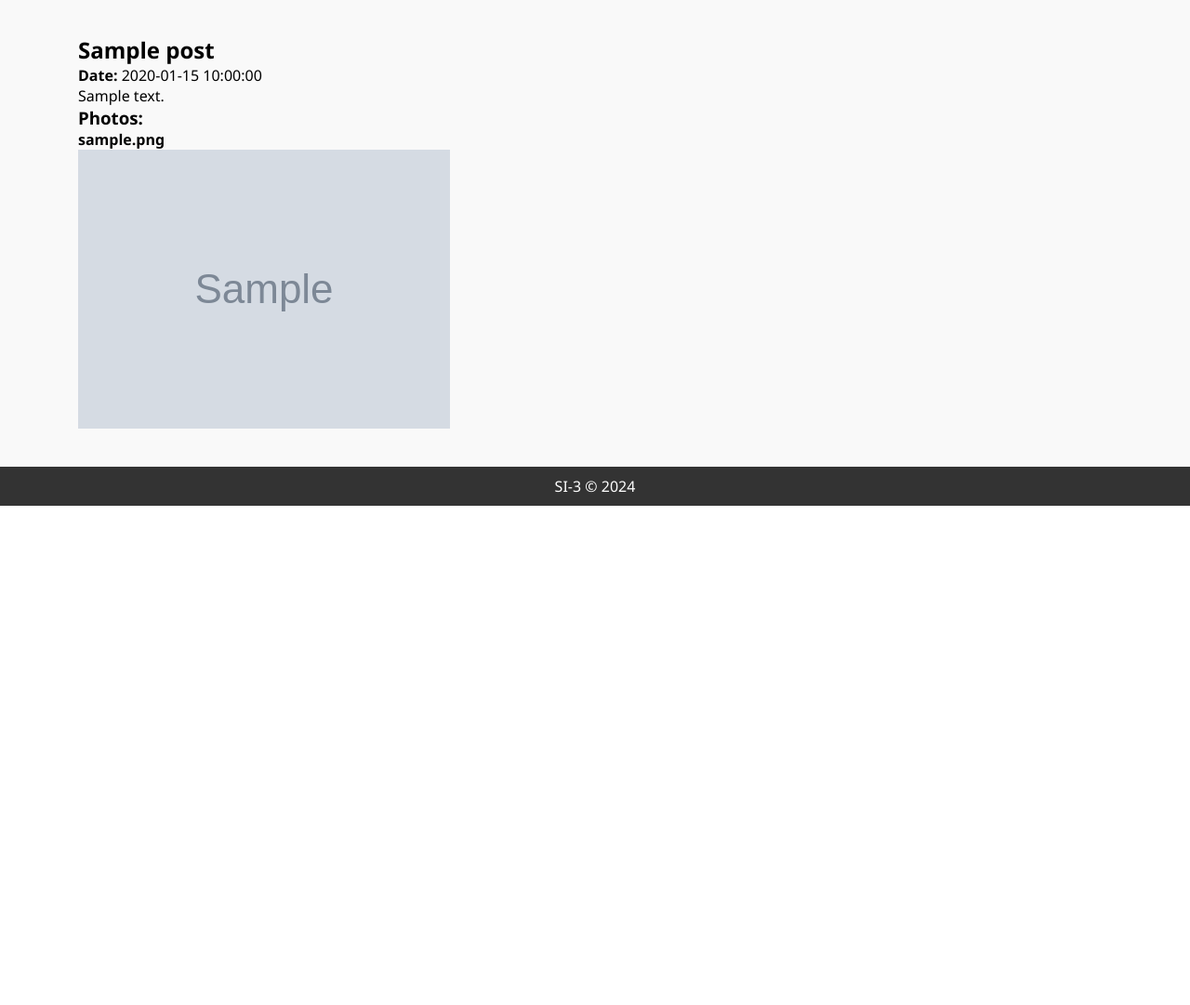
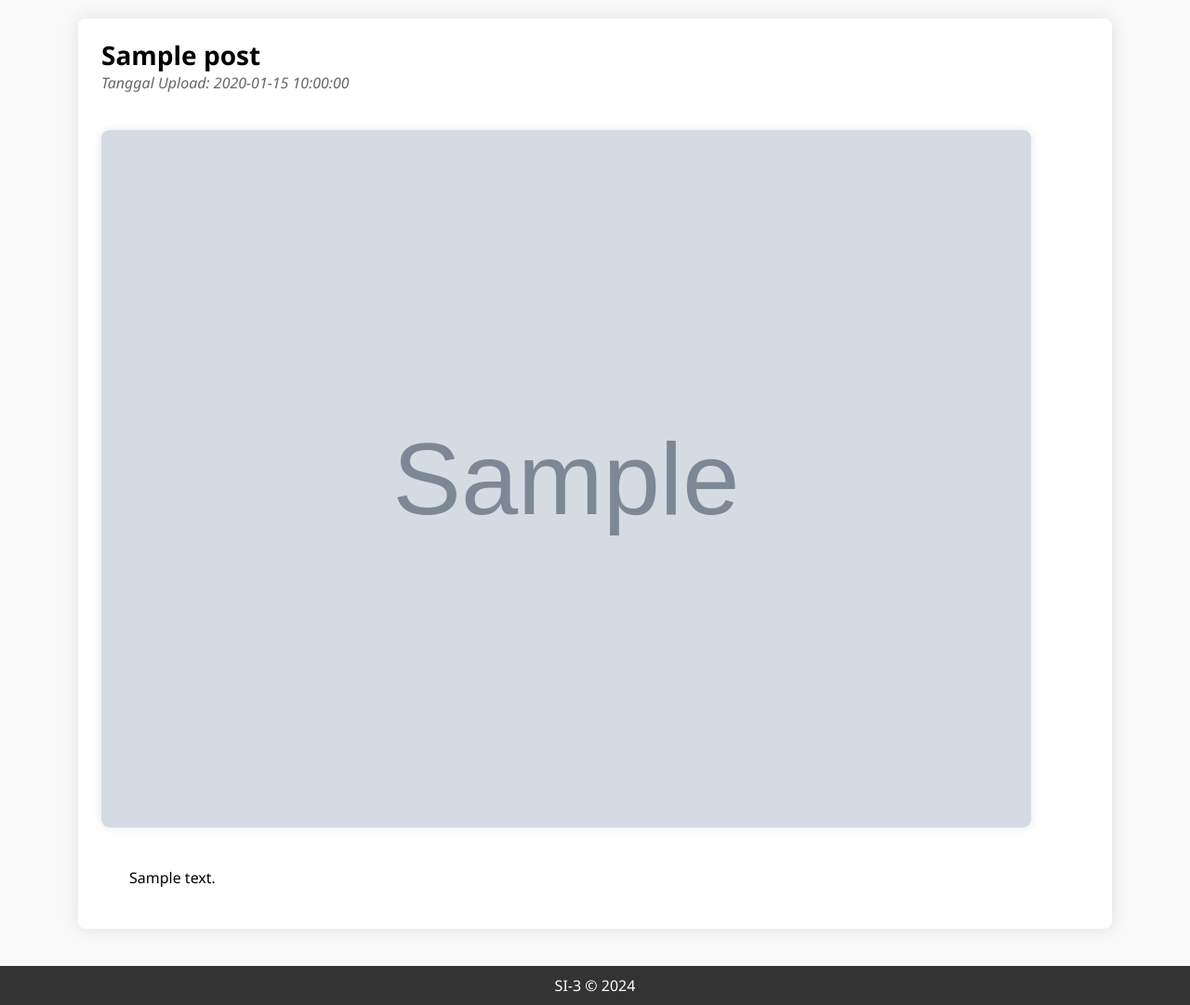
Before and after one commit to handikatriarlan/cerita-si3, a PHP site: page /detail_post.php?post_id=1 in a window 1280 px wide. Shown: the part 256-1337 px from the top of the page at 93% size. Before the commit the page ends 800 px from the top, so only its background shows below. Run offline with PHP 8.4, Linux system fonts and the light colour scheme; the visitor is signed in with stand-in values (Sample User, id 1); tables that the repository leaves empty or names only in its code hold one stand-in row (values such as "Sample post"); grey boxes marked "Sample" are stand-in pictures.

Commit message:
add styling

```diff
--- a/add_album.php
+++ b/add_album.php
@@ -35,6 +35,11 @@ $result_photos = $conn->query($sql_photos);
 
 <div class="form-section">
     <h2>Tambahkan Foto ke Album</h2>
+
+    <?php if (isset($error_message)) { ?>
+        <p style="color: red; text-align: center; margin: 10px 0;"><?php echo $error_message ?></p>
+    <?php } ?>
+
     <form method="POST" action="" onsubmit="return validateAlbumForm()">
         <label for="album_id_photo">Foto:</label>
         <select id="album_id_photo" name="album_id_photo" required>
@@ -54,7 +59,6 @@ $result_photos = $conn->query($sql_photos);
     </form>
 </div>
 
-
 <script>
     function validateForm() {
         var photo = document.getElementById("album_id_photo").value;
--- a/assets/css/style.css
+++ b/assets/css/style.css
@@ -99,10 +99,10 @@ header li:hover {
 }
 
 .post span {
-    color: #5a5a5ac7;
-    font-weight: 600;
     font-size: 14px;
     float: right;
+    font-style: italic;
+    color: #666;
 }
 
 .post img {
@@ -110,6 +110,58 @@ header li:hover {
     height: auto;
     border-radius: 5px;
     margin-bottom: 10px;
+}
+
+.post-detail {
+    background-color: #fff;
+    padding: 20px;
+    border-radius: 8px;
+    box-shadow: 0 0 20px rgba(0, 0, 0, 0.1);
+    margin-bottom: 20px;
+}
+
+.post-detail h1 {
+    margin-left: 5px;
+    margin-top: 0;
+    font-size: 28px;
+}
+
+.post-date {
+    margin-left: 5px;
+    font-style: italic;
+    color: #666;
+    margin-bottom: 10px;
+}
+
+.post-content {
+    line-height: 1.8;
+    font-size: 18px;
+    margin-bottom: 20px;
+}
+
+.photo {
+    width: 100%;
+    max-width: 1000px;
+    margin: 0 auto;
+    overflow: hidden;
+    border-radius: 8px;
+    box-shadow: 0 0 10px rgba(0, 0, 0, 0.1);
+    margin: 40px 0 40px 5px;
+}
+
+.photo img {
+    width: 100%;
+    height: auto;
+    display: block;
+    border-radius: 8px;
+    transition: transform 0.3s ease;
+}
+
+.post-text {
+    margin: 0 5px;
+    font-size: 16px;
+    text-align: justify;
+    text-indent: 30px;
 }
 
 .form-section {
--- a/detail_post.php
+++ b/detail_post.php
@@ -10,35 +10,46 @@ if (!isset($_SESSION['user'])) {
 
 include "config/connection.php";
 
-if (isset($_GET['post_id'])) {
-    $post_id = $_GET['post_id'];
+$post_id = isset($_GET['post_id']) ? $_GET['post_id'] : null;
+
+if ($post_id) {
     $sql = "SELECT * FROM tb_post WHERE post_id='$post_id'";
     $result = $conn->query($sql);
 
     if ($result->num_rows > 0) {
         $post = $result->fetch_assoc();
-        echo "<h2>" . $post['post_title'] . "</h2>";
-        echo "<p><strong>Date: </strong>" . $post['post_date'] . "</p>";
-        echo "<p>" . $post['post_text'] . "</p>";
+?>
 
+<article class="post-detail">
+    <h1><?php echo $post['post_title']; ?></h1>
+    <p class="post-date">Tanggal Upload: <?php echo $post['post_date']; ?></p>
+    <div class="post-content">
+        <?php
         $photo_sql = "SELECT * FROM tb_photos WHERE photo_id_post='$post_id'";
         $photo_result = $conn->query($photo_sql);
 
         if ($photo_result->num_rows > 0) {
-            echo "<h3>Photos:</h3>";
-            echo "<div class='photo-grid'>";
-            while ($photo = $photo_result->fetch_assoc()) {
-                echo "<div class='photo'>";
-                echo "<h4>" . $photo['photo_title'] . "</h4>";
-                echo "<img src='assets/images/" . $photo['photo_file'] . "' alt='" . $photo['photo_title'] . "'>";
-                echo "</div>";
-            }
+            $photo = $photo_result->fetch_assoc(); // Ambil hanya satu foto pertama
+            echo "<div class='photo'>";
+            echo "<img src='assets/images/" . $photo['photo_file'] . "' alt='" . $photo['photo_title'] . "'>";
             echo "</div>";
         }
+        ?>
+
+        <div class="post-text">
+            <?php echo $post['post_text']; ?>
+        </div>
+    </div>
+</article>
+
+<?php
     } else {
         echo "Tidak ada postingan yang ditemukan.";
     }
+} else {
+    echo "Parameter post_id tidak valid.";
 }
 
 $content = ob_get_clean();
 include "layouts/app.php";
+?>
--- a/index.php
+++ b/index.php
@@ -18,7 +18,6 @@ $result = $conn->query($sql);
 ?>
 
 <h2>Kegiatan Kelas SI-3</h2>
-
 <div class="posts-container">
     <?php
     if ($result->num_rows > 0) {
```
